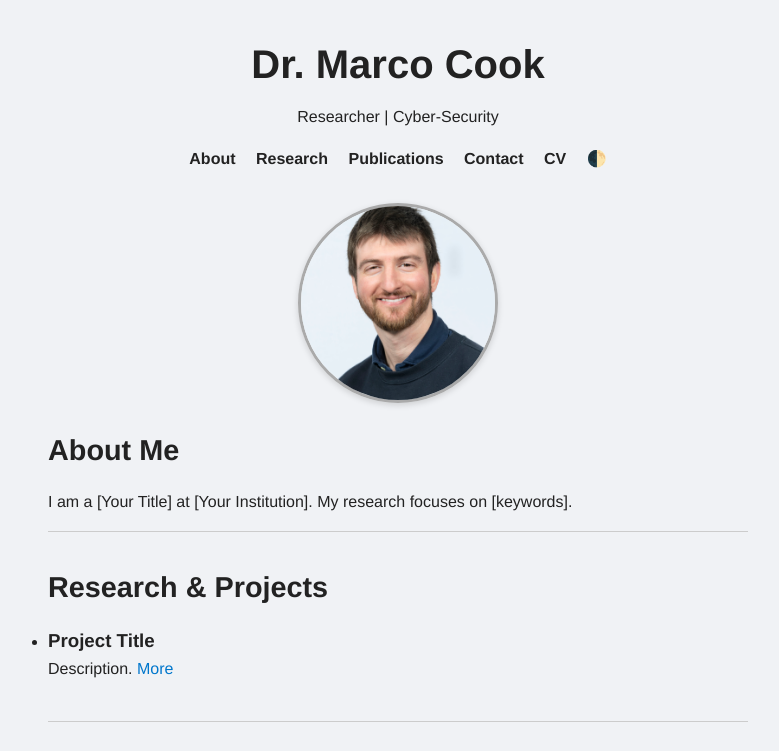
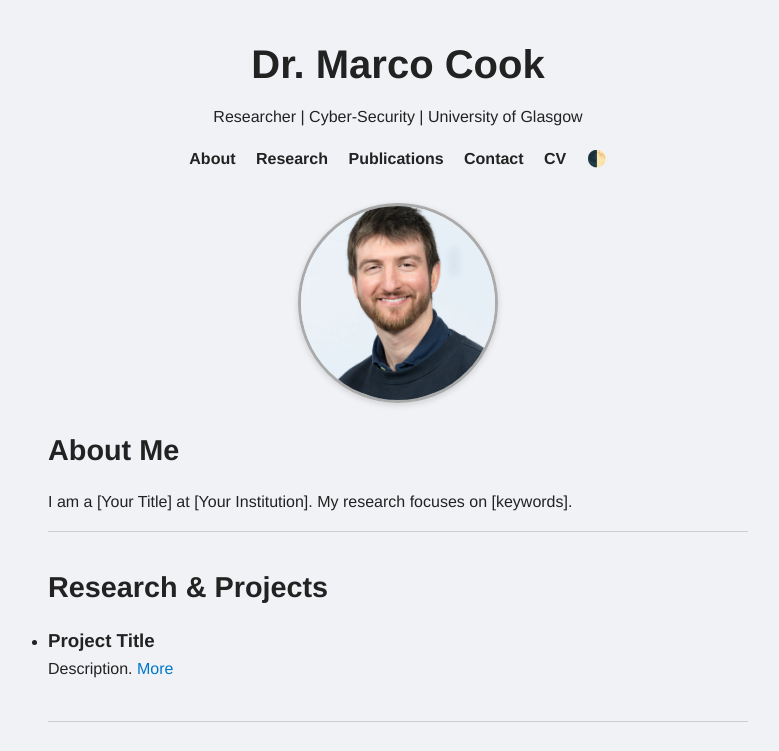
Before and after one commit to marcomcook/marcomcook.github.io, a plain HTML site: page index.html in a window 1280 px wide. Shown: the top 751 px of the page, without its empty margins (242-1021 px from the left). Drawn offline with Linux system fonts and the light colour scheme; no server answers.

Commit message:
index.html

```diff
--- a/index.html
+++ b/index.html
@@ -9,7 +9,7 @@
 <body>
   <header>
     <h1>Dr. Marco Cook</h1>
-    <p>Researcher | Cyber-Security</p>
+    <p>Researcher | Cyber-Security | University of Glasgow</p>
     <nav>
       <a href="#about">About</a>
       <a href="#research">Research</a>
```
